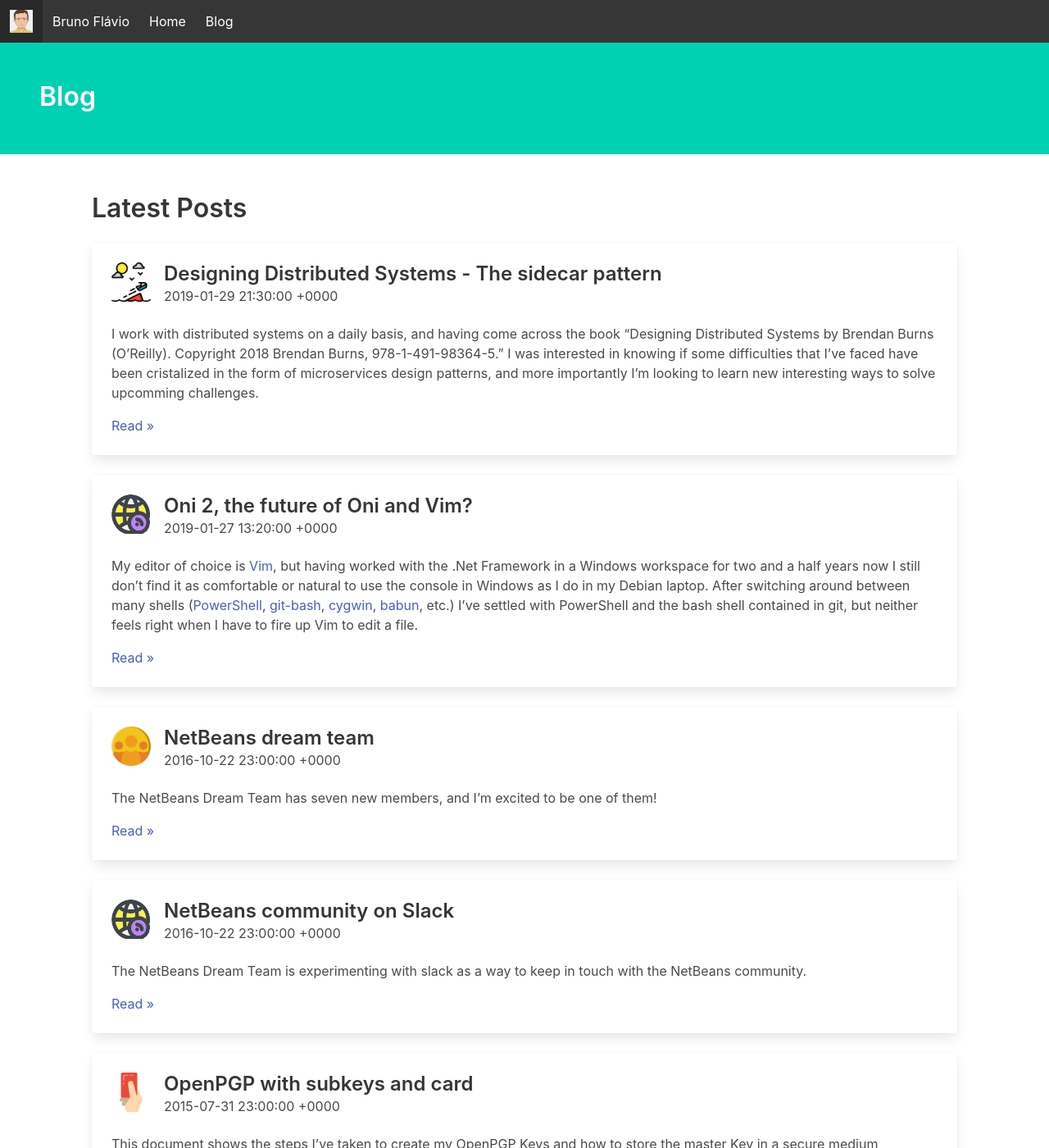
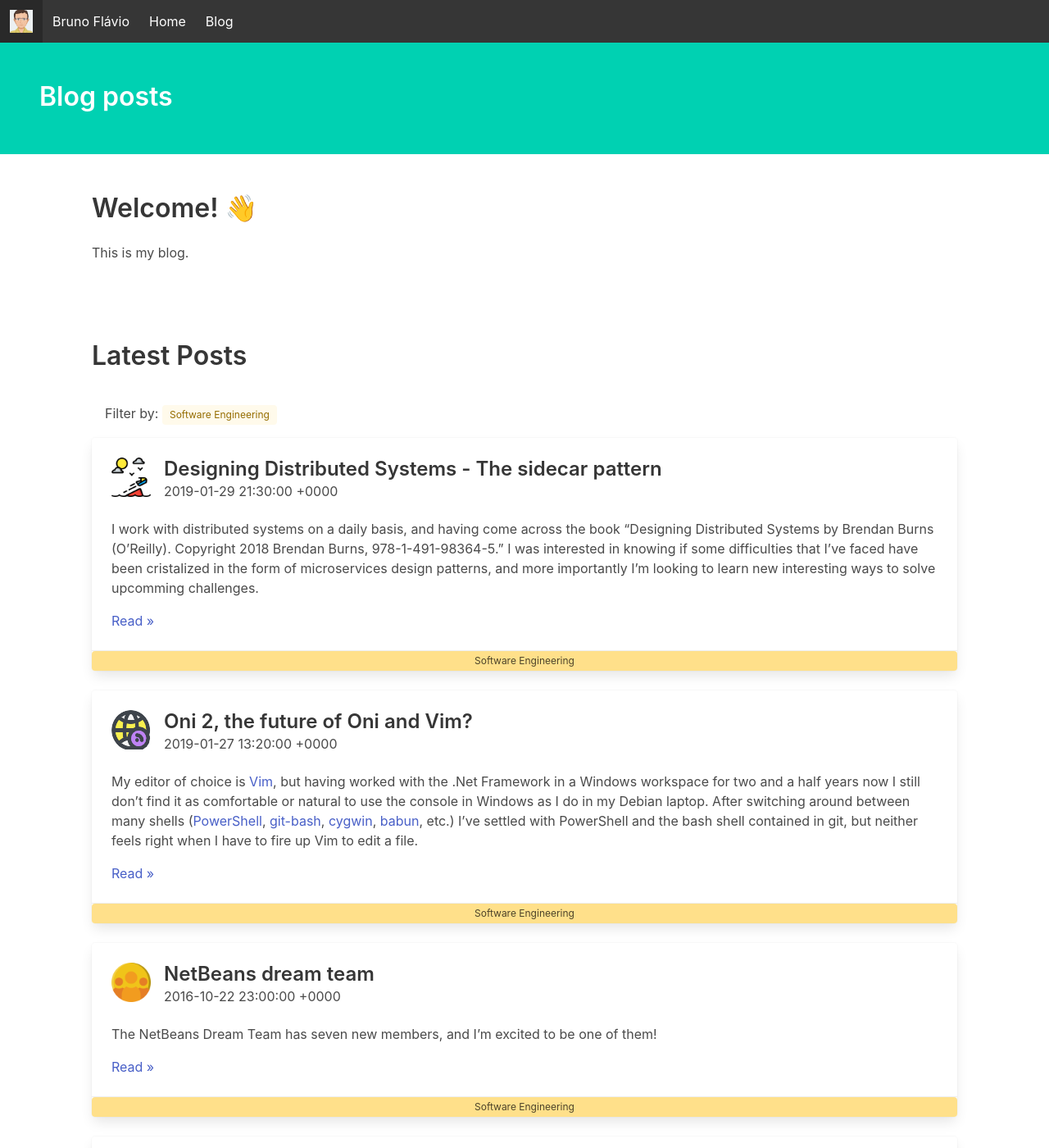
Before and after one commit to brunoflavio-com/brunoflavio-com.github.io, a Jekyll site: the page built from blog/index.html, in a window 1280 px wide and 1400 px high. Shown: the whole window at 82% size. Built offline with Jekyll 4.4.1, drawn with Linux system fonts in a browser that asks for light colours; some of the changed text lies outside the part shown.

Commit message:
Blog page category filter (#18)
* to REVERT - changes categories on a few posts for testing the functionality

* Blog pages category toggle

Adds a toggle vis JS for client side filtering posts.

* Revert "to REVERT - changes categories on a few posts for testing the functionality"

This reverts commit 79a05b188a51304d40d1152db78dc9eb0ccb02c8.

```diff
--- a/blog/index.html
+++ b/blog/index.html
@@ -1,13 +1,33 @@
 ---
 layout: page
-title: Blog
+title: Blog posts
 ---
+
+<div class="section">
+  <h1 class="title is-3">Welcome! 👋</h1>
+  <p>This is my blog.</p>
+</div>
 
 <div class="section">
   <h1 class="title is-3">Latest Posts</h1>
   {% assign sorted-posts = site.blogs | sort: 'date' | reverse %}
+  {% assign all-categories = "" | split: '.' %}
+
   {% for post in sorted-posts %}
-    <div class="card mb-5">
+    {% for category in post.categories %}
+      {% assign all-categories = all-categories | push: category | uniq %}
+    {% endfor %}
+  {% endfor %}
+
+  <p class="p-4 pb-4">Filter by:
+    {% for category in all-categories %}
+      <span class="tag is-warning is-clickable is-light site-toggle" onclick="filterByCategory('{{category|slugify}}', this); return false;">{{category}}</span>
+      {% unless forloop.last %}&nbsp;{% endunless %}
+    {% endfor %}
+  </p>
+
+  {% for post in sorted-posts %}
+    <div class="card mb-5 {% for category in post.categories %}site-cat-{{category|slugify}} {% endfor %} site-post">
       <div class="card-content">
         <div class="media">
           <div class="media-left">
@@ -26,6 +46,52 @@ title: Blog
           <p><a class="btn btn-secondary" href="{{ post.url }}" role="button">Read &raquo;</a></p>
         </div>
       </div>
+      <footer class="card-footer">
+        {% for category in post.categories %}
+        <span class="card-footer-item tag is-warning">{{category}}</span>
+        {% endfor %}
+      </footer>
     </div>
   {% endfor %}
 </div>
+
+<script type="text/javascript">
+  function removeAllCatelgoryFilters() {
+    for (let post of document.getElementsByClassName("site-post"))
+      post.classList.remove("is-hidden");
+    for (let toggle of document.getElementsByClassName("site-toggle"))
+      toggle.classList.add("is-light");
+  }
+
+  function togglePostVisibilityByCategory(category) {
+    for (let post of document.getElementsByClassName("site-post")) {
+      if (post.classList.contains("site-cat-" + category))
+        post.classList.remove("is-hidden");
+      else
+        post.classList.add("is-hidden");
+    }
+  }
+
+  function toggleCategoryFilterButtonStatus(togglebtn) {
+    for (let toggle of document.getElementsByClassName("site-toggle")) {
+      if (toggle == togglebtn)
+        toggle.classList.remove("is-light");
+      else
+        toggle.classList.add("is-light");
+    }
+  }
+
+  function filterByCategory(category, togglebtn) {
+    //if removing the selection restore original state and leave function:
+    if (!togglebtn.classList.contains("is-light")) {
+      removeAllCatelgoryFilters();
+      return;
+    }
+
+    //change posts visibility
+    togglePostVisibilityByCategory(category);
+
+    //change toggle statuses
+    toggleCategoryFilterButtonStatus(togglebtn);
+  }
+</script>
```
